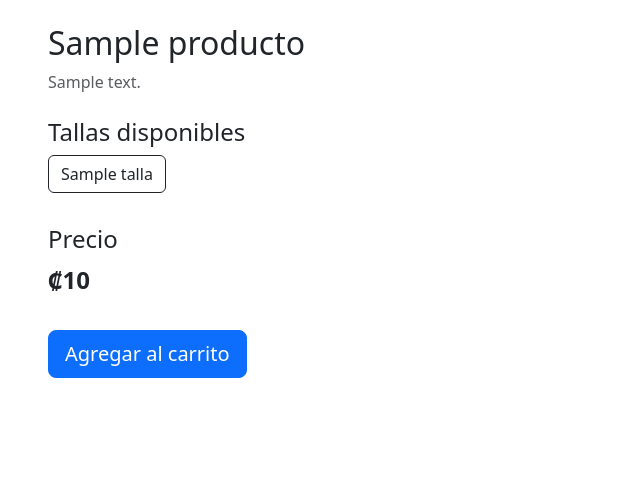
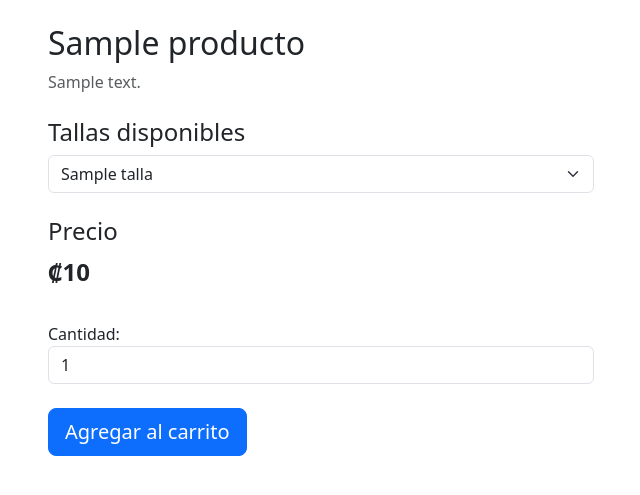
Before and after one commit to MarcoFZ5/TiendaRopaEcommerce, a Flask app: template Backend/templates/producto.html in a window 1280 px wide. Shown: the part 56-551 px from the top of the page, without its empty margins (34-674 px from the left). Run offline with Flask 3, Linux system fonts and the light colour scheme; the template is opened without the code that fills it: most values are stand-ins (such as "Sample title", 1, 10 or a date in 2020); parts of the project's set-up code (start-up, migrations or seed data) failed here and were passed over.

Commit message:
feat (carrito) implement session for shopping cart

```diff
--- a/Backend/config.py
+++ b/Backend/config.py
@@ -7,6 +7,7 @@ class Config:
     DATABASE = os.getenv("DB_DATABASE")
     DRIVER = os.getenv("DB_DRIVER", "ODBC Driver 17 for SQL Server")
     TRUST_CERT = os.getenv("DB_TRUST_CERT", "yes")
+    SECRET_KEY = os.getenv("SECRET_KEY")
 
     SQLALCHEMY_DATABASE_URI = (
         f"mssql+pyodbc://@{SERVER}/{DATABASE}"
--- a/Backend/main.py
+++ b/Backend/main.py
@@ -9,9 +9,11 @@ def create_app():
 
     from controllers.home import home_bp
     from controllers.producto import producto_bp
+    from controllers.carrito import carrito_bp
 
     app.register_blueprint(home_bp)
     app.register_blueprint(producto_bp)
+    app.register_blueprint(carrito_bp)
 
     return app
 
--- a/Backend/templates/producto.html
+++ b/Backend/templates/producto.html
@@ -24,7 +24,6 @@
     </nav>
 
     <div class="container py-4">
-
     <div class="row">
 
         <div class="col-md-6">
@@ -32,29 +31,46 @@
             <h2>{{ producto.nombre }}</h2>
             <p class="text-muted">{{ producto.descripcion }}</p>
 
-            <h4 class="mt-4">Tallas disponibles</h4>
+            <!-- FORMULARIO -->
+            <form action="/agregar_carrito" method="POST">
 
-            <div class="mt-2">
-                {% for v in producto.tallas %}
-                    <button class="btn btn-outline-dark me-2 mb-2">
-                        {{ v.talla }}
-                    </button>
-                {% endfor %}
-            </div>
+                <!-- ID del producto -->
+                <input type="hidden" name="id_producto" value="{{ producto.id_producto }}">
 
-            <h4 class="mt-4">Precio</h4>
-            <p class="fs-4 fw-bold">
-                ₡{{ producto.tallas[0].precio }}
-            </p>
+                <!-- Selector de talla / variación -->
+                <h4 class="mt-4">Tallas disponibles</h4>
+                <select name="id_variacion" class="form-select mt-2" required>
+                    {% for v in producto.tallas %}
+                        <option value="{{ v.id_variacion }}"
+                                data-precio="{{ v.precio }}"
+                                data-talla="{{ v.talla }}">
+                            {{ v.talla }}
+                        </option>
+                    {% endfor %}
+                </select>
 
-            <button class="btn btn-primary btn-lg mt-3">
-                Agregar al carrito
-            </button>
+                <!-- Talla seleccionada (para guardarla en el carrito) -->
+                <input type="hidden" name="talla" id="inputTalla">
 
-         </div>
+                <!-- Precio actual -->
+                <input type="hidden" name="precio" id="inputPrecio" value="{{ producto.tallas[0].precio }}">
 
+                <h4 class="mt-4">Precio</h4>
+                <p class="fs-4 fw-bold" id="precioMostrado">₡{{ producto.tallas[0].precio }}</p>
+
+                <!-- Cantidad -->
+                <label class="mt-3">Cantidad:</label>
+                <input type="number" name="cantidad" class="form-control" value="1" min="1" required>
+
+                <!-- Botón -->
+                <button class="btn btn-primary btn-lg mt-4">Agregar al carrito</button>
+
+            </form>
         </div>
+
     </div>
+</div>
+
 
 
     <script src="https://cdn.jsdelivr.net/npm/bootstrap@5.3.8/dist/js/bootstrap.bundle.min.js" integrity="sha384-FKyoEForCGlyvwx9Hj09JcYn3nv7wiPVlz7YYwJrWVcXK/BmnVDxM+D2scQbITxI" crossorigin="anonymous"></script>
```
Also changed, not shown: Backend/controllers/carrito.py (added, +8 -0 lines), Backend/controllers/producto.py (+18 -1 lines), Backend/templates/carrito.html (added, +21 -0 lines), 1 other file.
